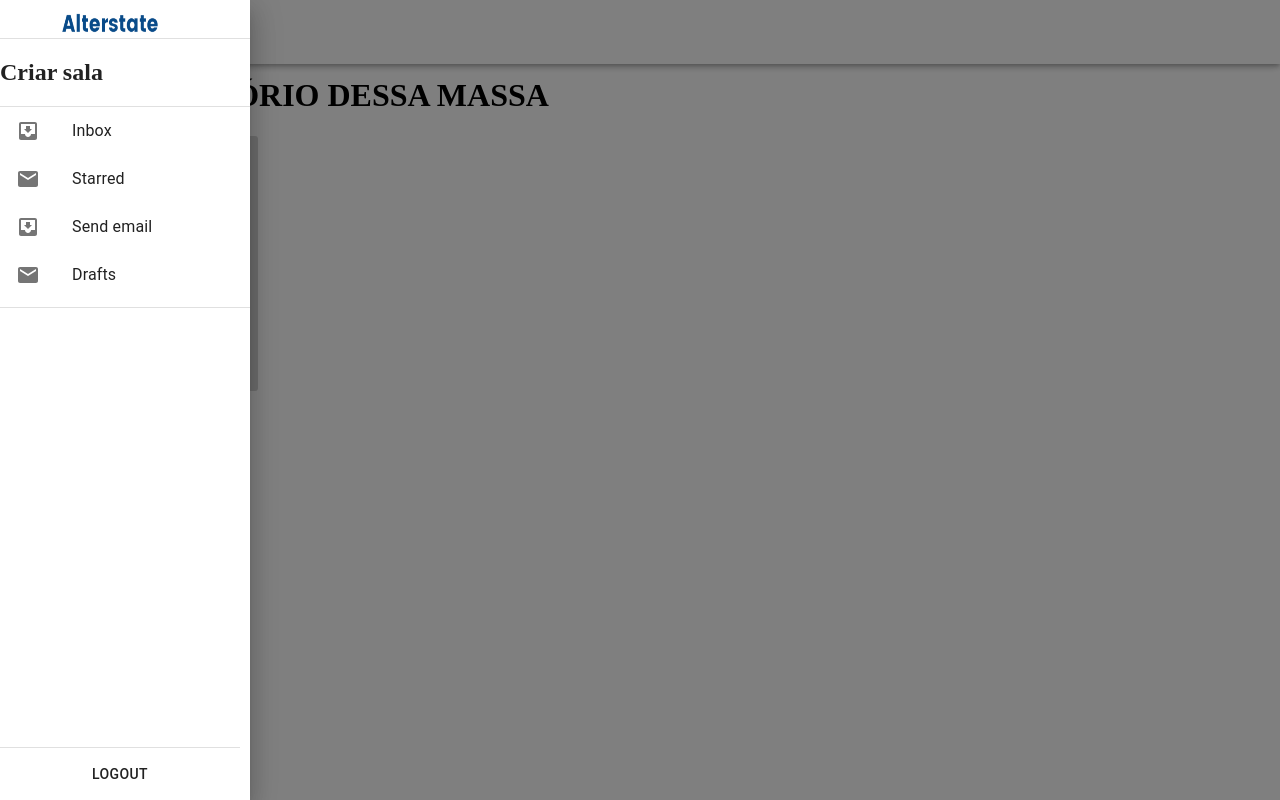
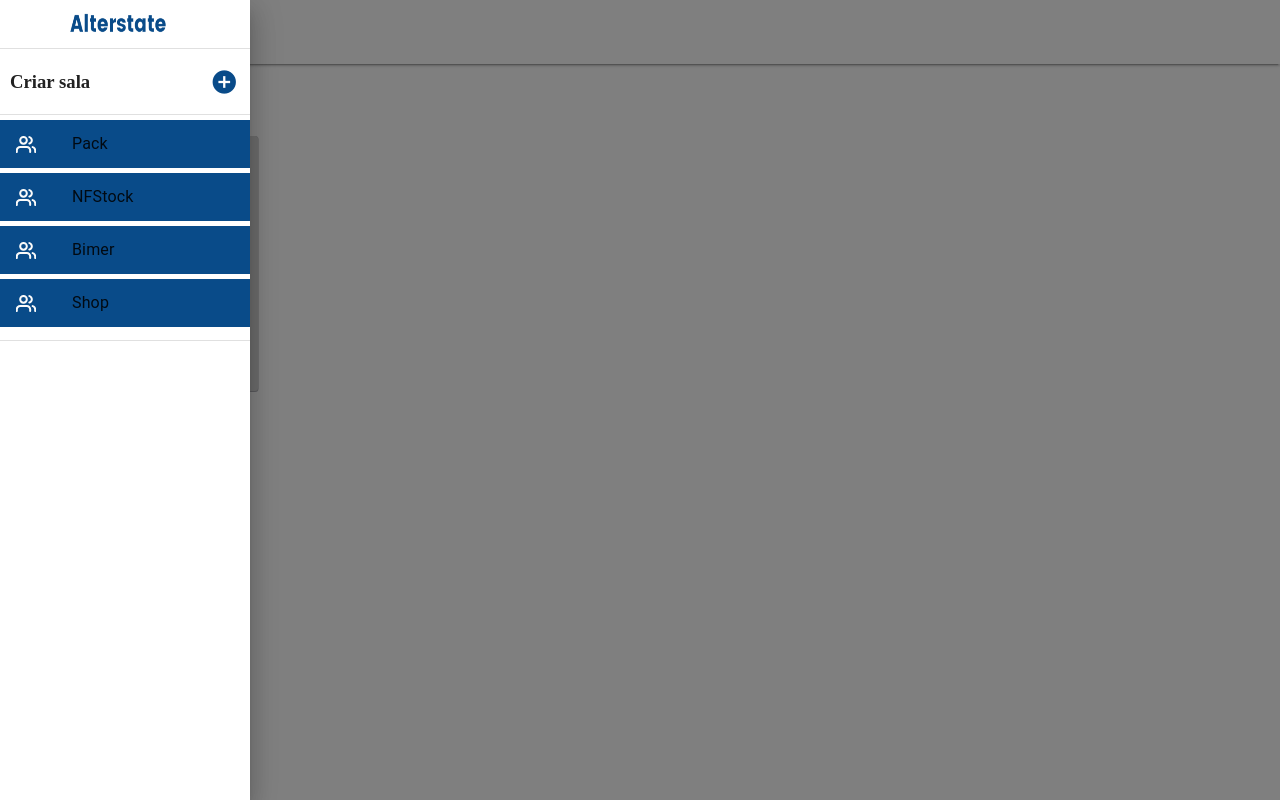
Before and after one commit to lucascs20182/alterstatus, a React (Vite) app: page /home in a window 1280 px wide. Both pictures are taken after a click on the button "open drawer". Built offline with nearby package versions, Linux system fonts and the light colour scheme.

Commit message:
Home atualizada

```diff
--- a/src/components/Appbar/Appbar.jsx
+++ b/src/components/Appbar/Appbar.jsx
@@ -1,9 +1,10 @@
 import React, { useState } from 'react';
 import alterstateLogo from '../../assets/alterstate_logo.png'
 import Card from '../../components/Card/Card'
+import equipe from '../../assets/equipe.svg'
 
 import clsx from 'clsx';
-import { alpha, makeStyles, useTheme } from '@material-ui/core/styles';
+import { makeStyles, useTheme } from '@material-ui/core/styles';
 import AppBar from '@material-ui/core/AppBar';
 import Toolbar from '@material-ui/core/Toolbar';
 import Typography from '@material-ui/core/Typography';
@@ -16,10 +17,7 @@ import Divider from '@material-ui/core/Divider';
 import ListItem from '@material-ui/core/ListItem';
 import ListItemIcon from '@material-ui/core/ListItemIcon';
 import ListItemText from '@material-ui/core/ListItemText';
-import InboxIcon from '@material-ui/icons/MoveToInbox';
-import MailIcon from '@material-ui/icons/Mail';
-import SearchIcon from '@material-ui/icons/Search';
-import { InputBase } from '@material-ui/core';
+import Icon from '@material-ui/core/Icon';
 
 const drawerWidth = 240;
 
@@ -32,6 +30,12 @@ const useStyles = makeStyles((theme) => ({
     width: 'auto',
   },
 
+  equipes: {
+    marginBottom: 5,
+    marginTop: 5,
+    backgroundColor: "#094B89"
+  },
+
   logoutContainer: {
     marginTop: "auto",
     paddingBottom: "0",
@@ -41,13 +45,11 @@ const useStyles = makeStyles((theme) => ({
   },
 
   title: {
-    width: "115px",
     alignItems: "center",
     justifyContent: "center",
     display: "flex",
     fontSize: "25px",
     color: "#094B89",
-    textShadow: "0 0 2.2px #000"
   },
 
   img: {
@@ -56,7 +58,15 @@ const useStyles = makeStyles((theme) => ({
     alignItems: "center",
     justifyContent: "center",
     display: "flex",
-    marginLeft: 60
+    marginLeft: 68,
+    paddingBottom: 10,
+  },
+
+  createSquad: {
+    alignItems: "center",
+    flex: 1,
+    display: "flex",
+    marginLeft: 10,
   },
 
   input: {
@@ -76,6 +86,7 @@ const useStyles = makeStyles((theme) => ({
   drawerHeader: {
     display: 'flex',
     alignItems: 'center',
+    justifyContent: "center",
     padding: theme.spacing(3),
   },
 
@@ -100,24 +111,13 @@ export default function Appbar() {
     setState({ ...state, [anchor]: open });
   };
 
-  const list = (anchor) => (
-    <div
-      className={clsx(classes.list, {
-        [classes.fullList]: anchor === 'top' || anchor === 'bottom',
-      })}
-      role="presentation"
-      onClick={toggleDrawer(anchor, false)}
-      onKeyDown={toggleDrawer(anchor, false)}
-    >
-    </div>
-  );
-
   return (
     <div className={classes.root}>
       {['left'].map((anchor) => (
         <React.Fragment key={anchor}>
           <AppBar
             position="fixed"
+            elevation={2}
           >
             <Toolbar>
               <IconButton
@@ -135,30 +135,24 @@ export default function Appbar() {
               </Typography>
             </Toolbar>
           </AppBar>
-          <Drawer anchor={anchor} open={state[anchor]} onClose={toggleDrawer(anchor, false)}>
+          <Drawer anchor={anchor} open={state[anchor]} onClose={toggleDrawer(anchor, false)} >
             <List className={classes.list}>
-
               <img src={alterstateLogo} className={classes.img} />
               <Divider />
-              <h2>Criar sala</h2>
+              <h3 className={classes.createSquad}>
+                Criar sala
+                <Icon color="secondary" style={{ fontSize: 28, marginLeft: 120, }}>
+                  add_circle
+                </Icon>
+              </h3>
+
               <Divider />
-              {['Inbox', 'Starred', 'Send email', 'Drafts'].map((text, index) => (
-                <ListItem button key={text}>
-                  <ListItemIcon >{index % 2 === 0 ? <InboxIcon /> : <MailIcon />}</ListItemIcon>
+              {['Pack', 'NFStock', 'Bimer', 'Shop'].map((text, index) => (
+                <ListItem button key={text} className={classes.equipes}>
+                  <ListItemIcon >{index % 2 === 0 ? <img src={equipe} /> : <img src={equipe} />}</ListItemIcon>
                   <ListItemText primary={text} />
                 </ListItem>
               ))}
-            </List>
-            <List className={classes.logoutContainer}>
-              <Divider />
-              <ListItem
-                style={{
-                  display: "flex",
-                  justifyContent: "center",
-                }}
-              >
-                <Button>Logout</Button>
-              </ListItem>
             </List>
             <Divider />
           </Drawer>
--- a/src/components/Card/Card.jsx
+++ b/src/components/Card/Card.jsx
@@ -1,15 +1,18 @@
 import React from 'react'
 import { Membros } from './StylesCard.jsx'
+import user from '../../assets/user.svg'
 
 
-export default function CardMembros() {
+export default function CardMembros(props) {
+
+  // const {id, nome, cargo, status} = props.cards;
 
   return (
-    <div>
-      <h1 className="title">SQUAD ALEATÓRIO DESSA MASSA</h1>
-      <Membros>
+    <div className="cards">
+      <h1 className="title">Squad aleatório</h1>
+      <Membros >
         <div className="info">
-          <h3 className="avatar">a</h3>
+          <h3 className="avatar"><img className="user" src={user} /></h3>
           <h2 className="nome">nome</h2>
           <h3 className="cargo">cargo</h3>
           <h3 className="status">status</h3>
--- a/src/components/Card/StylesCard.jsx
+++ b/src/components/Card/StylesCard.jsx
@@ -2,6 +2,7 @@ import styled from 'styled-components';
 
 export const Membros = styled.div`
 
+    flex: 1;
     background-color: #D6D6D6;
     margin-top: 2px;
     width: 250px;
@@ -9,19 +10,24 @@ export const Membros = styled.div`
     margin-bottom: 40px;
     margin-top: 0.3rem;
     padding-top: 0.2px;
+    padding-left: 0px;
+    padding-right: 0px;
     padding-bottom: 5px;
     border-radius: 3px;
+    align-items: center;
+    justify-content: center;
+    display: flex;
+    box-shadow: 0px 0.5px 0.5px 0.5px rgba(00, 00, 25, 0.3);
 
-    h1{
-      text-align: center;
+    .cards{
+      align-items: center;
+      justify-content: center;
     }
 
     .info{
     display: block;
     text-align: center;
-    align-items: center;
-    justify-content: center;
-    max-width:250px;
+    max-width:260px;
     height: 260px;
 
       .avatar{
@@ -30,8 +36,13 @@ export const Membros = styled.div`
       justify-content: center;
       background-color: #094B89;
       clip-path: circle();
-      padding: 1.5rem;
+      padding: 0.6rem;
 
+      }
+
+      .user{
+        width: 50px;
+        height: 30px,
       }
 
       .nome{
```
Also changed, not shown: src/assets/equipe.svg (added), src/assets/user.svg (added).
